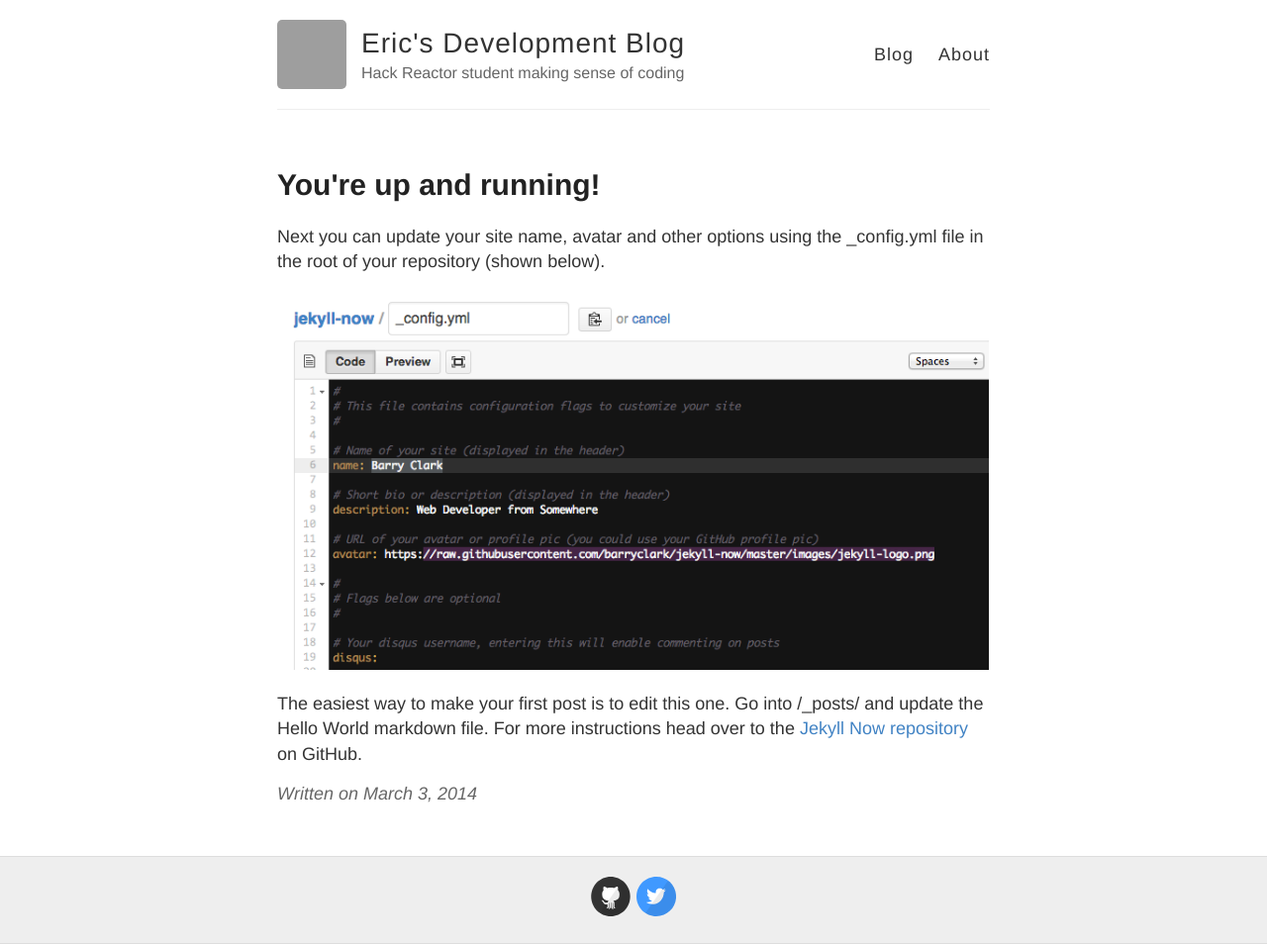
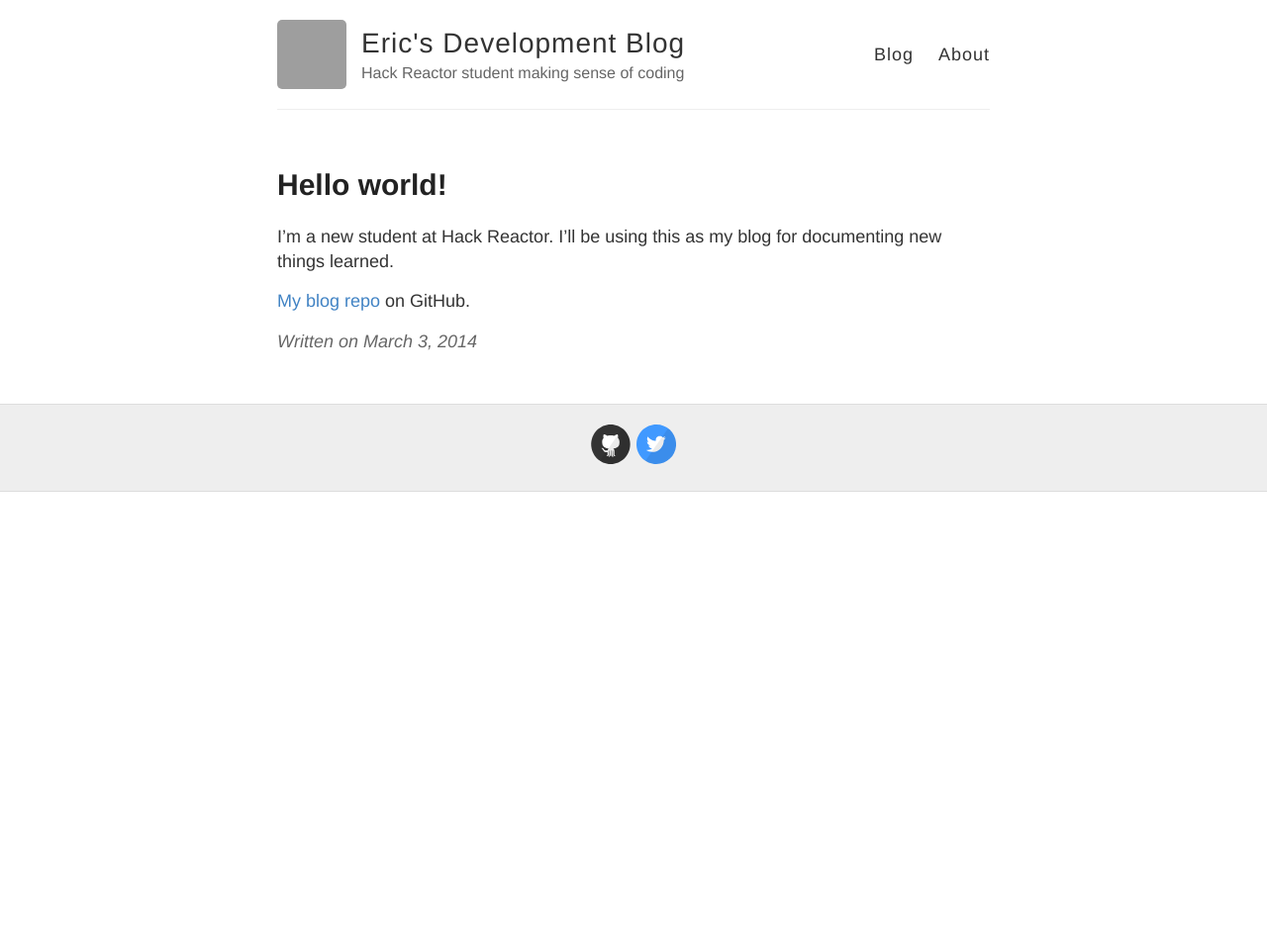
Before and after one commit to eric-do/eric-do.github.io, a Jekyll site: the page built from _posts/2014-3-3-Hello-World.md, in a window 1280 px wide. Shown: the whole page at 99% size. Built offline with Jekyll 4.4.1, drawn with Linux system fonts in a browser that asks for light colours; after the commit the page ends 900 px from its top, so only the background shows below that; grey boxes are pictures that could not be loaded.

Commit message:
Updated Hello World post

```diff
--- a/_posts/2014-3-3-Hello-World.md
+++ b/_posts/2014-3-3-Hello-World.md
@@ -1,10 +1,8 @@
 ---
 layout: post
-title: You're up and running!
+title: Hello world!
 ---
 
-Next you can update your site name, avatar and other options using the _config.yml file in the root of your repository (shown below).
+I'm a new student at Hack Reactor. I'll be using this as my blog for documenting new things learned.
 
-![_config.yml]({{ site.baseurl }}/images/config.png)
-
-The easiest way to make your first post is to edit this one. Go into /_posts/ and update the Hello World markdown file. For more instructions head over to the [Jekyll Now repository](https://github.com/barryclark/jekyll-now) on GitHub.
+[My blog repo](https://github.com/eric-do/eric-do.github.io) on GitHub.
```
